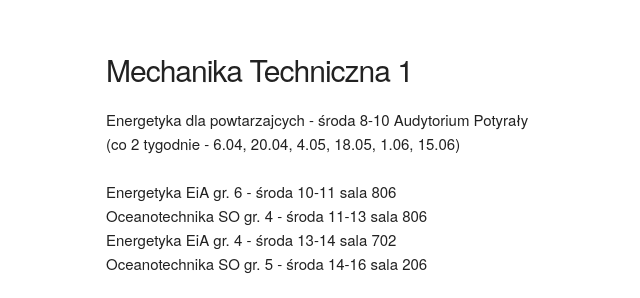
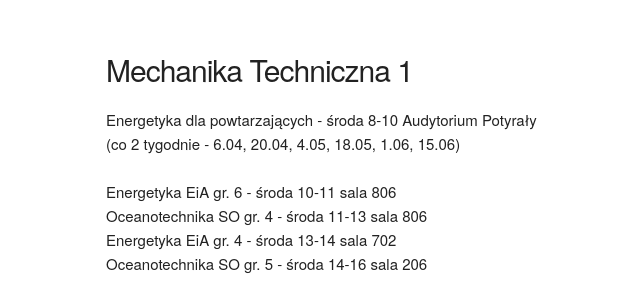
Before and after one commit to rzodkiewborys/rzodkiewborys.github.io, a plain HTML site: page mt1/index.html in a window 1280 px wide. Shown: the part 208-506 px from the top of the page, 54-694 px from the left. Drawn offline with Linux system fonts and the light colour scheme.

Commit message:
Update index.html

```diff
--- a/mt1/index.html
+++ b/mt1/index.html
@@ -23,7 +23,7 @@
 <div class="one-half column" style="margin-top: 25%">
 	<h1>Mechanika Techniczna 1</h1>
 
-	<p> Energetyka dla powtarzajcych - środa 8-10 Audytorium Potyrały<br>
+	<p> Energetyka dla powtarzających - środa 8-10 Audytorium Potyrały<br>
 	(co 2 tygodnie - 6.04, 20.04, 4.05, 18.05, 1.06, 15.06)<br><br>
 	Energetyka EiA gr. 6 - środa 10-11 sala 806<br>
 	Oceanotechnika SO gr. 4 - środa 11-13 sala 806<br>
```
